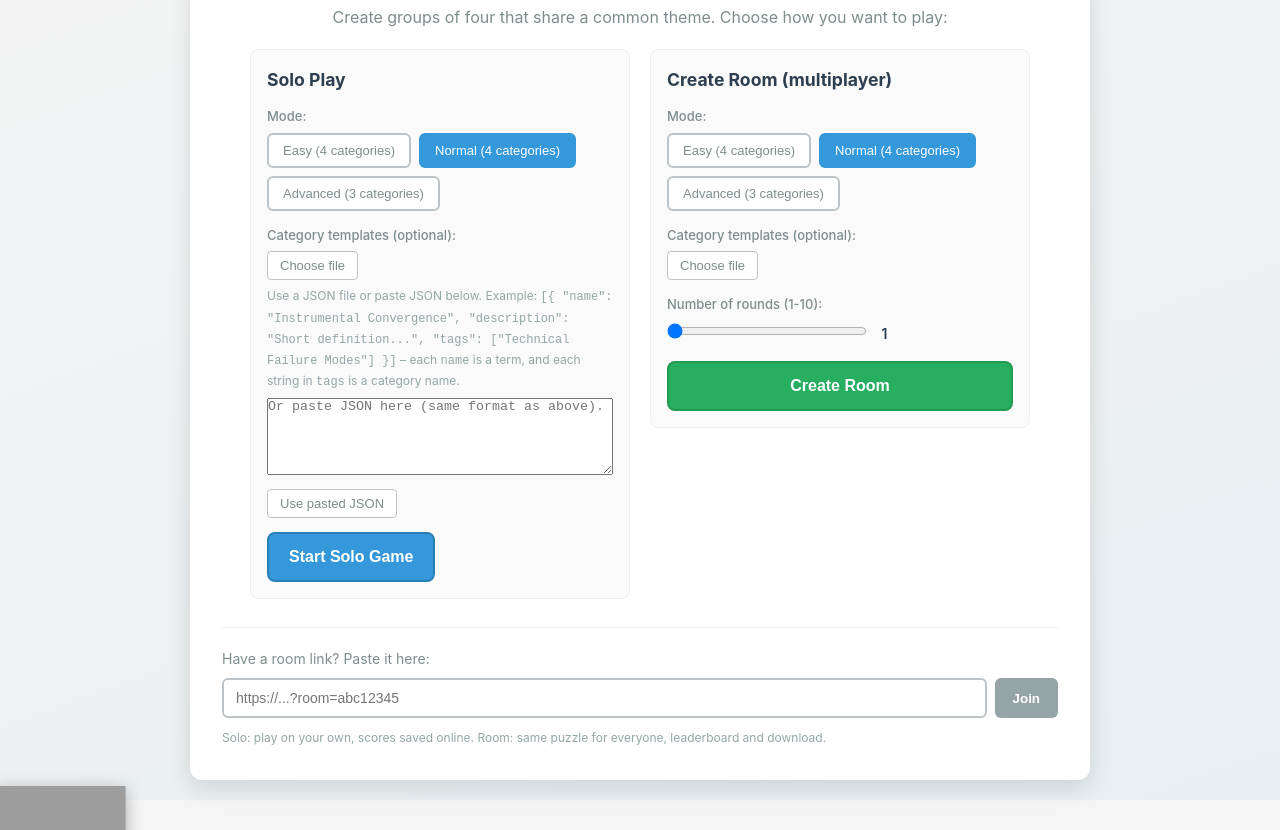
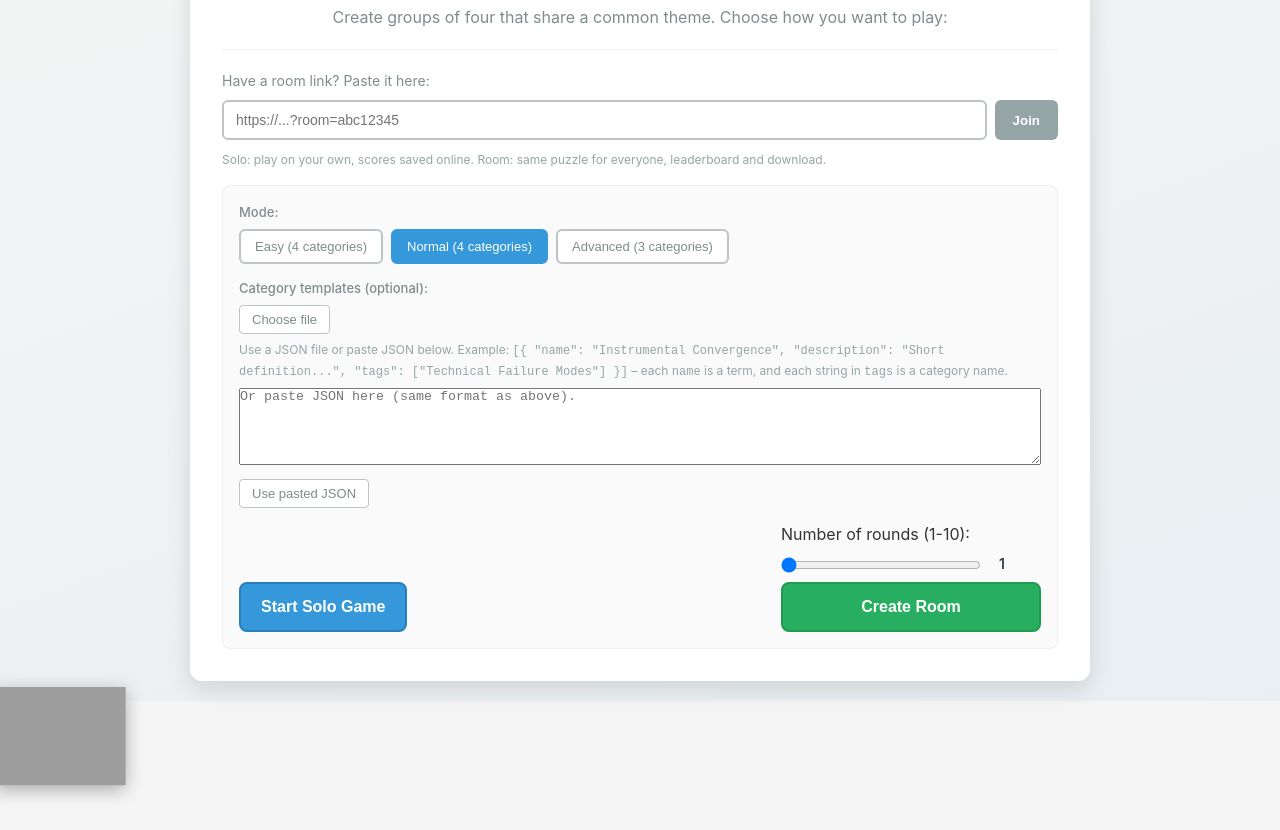
Before and after one commit to erkenovaj/ai-connections, a website: page index.html in a window 1280 px wide. Shown: the part 101-931 px from the top of the page. After the commit the page ends 832 px from the top, so only its background shows below. Drawn offline with Linux system fonts and the light colour scheme; grey boxes are pictures that could not be loaded.

Commit message:
changed the layout

```diff
--- a/css/style.css
+++ b/css/style.css
@@ -748,6 +748,37 @@ body {
     max-width: 380px;
 }
 
+/* Unified settings card on landing page */
+.welcome-settings {
+    border: 1px solid #ecf0f1;
+    border-radius: 8px;
+    padding: 16px;
+    background: #fafafa;
+    margin-top: 16px;
+}
+
+.welcome-actions {
+    display: flex;
+    flex-wrap: wrap;
+    align-items: flex-end;
+    justify-content: space-between;
+    gap: 16px;
+    margin-top: 12px;
+}
+
+.welcome-lobby-controls {
+    display: flex;
+    flex-direction: column;
+    gap: 6px;
+    min-width: 260px;
+}
+
+.welcome-rounds-row {
+    display: flex;
+    align-items: center;
+    gap: 8px;
+}
+
 .welcome-solo-section h3, .welcome-lobby-section h3 {
     font-size: 1.1rem;
     color: #2c3e50;
--- a/index.html
+++ b/index.html
@@ -16,17 +16,26 @@
         <div class="welcome-card">
             <h1>AI Safety Connections</h1>
             <p class="welcome-desc">Create groups of four that share a common theme. Choose how you want to play:</p>
-            <div class="welcome-choices">
-                <div class="welcome-solo-section">
-                    <h3>Solo Play</h3>
+
+            <div class="welcome-join">
+                <label for="welcome-room-link">Have a room link? Paste it here:</label>
+                <div class="welcome-join-row">
+                    <input type="text" id="welcome-room-link" placeholder="https://...?room=abc12345">
+                    <button type="button" class="welcome-join-btn" id="welcome-join-btn">Join</button>
+                </div>
+                <p class="welcome-hint">Solo: play on your own, scores saved online. Room: same puzzle for everyone, leaderboard and download.</p>
+            </div>
+
+            <div class="welcome-settings">
                 <div class="welcome-option-group">
                     <label>Mode:</label>
                     <div class="welcome-mode-toggle">
-                            <button type="button" class="welcome-mode-btn" data-mode="easy" data-regime="solo">Easy (4 categories)</button>
-                            <button type="button" class="welcome-mode-btn active" data-mode="normal" data-regime="solo">Normal (4 categories)</button>
-                            <button type="button" class="welcome-mode-btn" data-mode="advanced" data-regime="solo">Advanced (3 categories)</button>
+                        <button type="button" class="welcome-mode-btn" data-mode="easy">Easy (4 categories)</button>
+                        <button type="button" class="welcome-mode-btn active" data-mode="normal">Normal (4 categories)</button>
+                        <button type="button" class="welcome-mode-btn" data-mode="advanced">Advanced (3 categories)</button>
                     </div>
                 </div>
+
                 <div class="welcome-option-group">
                     <label for="solo-templates-file">Category templates (optional):</label>
                     <input type="file" id="solo-templates-file" accept=".json" style="display: none;">
@@ -40,39 +49,18 @@
                     <textarea id="templates-textarea" rows="5" style="width:100%; margin-top:6px;" placeholder='Or paste JSON here (same format as above).'></textarea>
                     <button type="button" class="welcome-file-btn" id="templates-apply-btn" style="margin-top:6px;">Use pasted JSON</button>
                 </div>
+
+                <div class="welcome-actions">
                     <button type="button" class="welcome-btn welcome-solo" id="welcome-solo">Start Solo Game</button>
-                </div>
-                <div class="welcome-lobby-section">
-                    <h3>Create Room (multiplayer)</h3>
-                    <div class="welcome-option-group">
-                        <label>Mode:</label>
-                        <div class="welcome-mode-toggle">
-                            <button type="button" class="welcome-mode-btn" data-mode="easy" data-regime="lobby">Easy (4 categories)</button>
-                            <button type="button" class="welcome-mode-btn active" data-mode="normal" data-regime="lobby">Normal (4 categories)</button>
-                            <button type="button" class="welcome-mode-btn" data-mode="advanced" data-regime="lobby">Advanced (3 categories)</button>
-                        </div>
-                    </div>
-                    <div class="welcome-option-group">
-                        <label for="lobby-templates-file">Category templates (optional):</label>
-                        <input type="file" id="lobby-templates-file" accept=".json" style="display: none;">
-                        <button type="button" class="welcome-file-btn" id="lobby-templates-btn">Choose file</button>
-                        <span id="lobby-templates-name" class="welcome-file-name"></span>
-                    </div>
-                    <div class="welcome-option-group">
+                    <div class="welcome-lobby-controls">
                         <label for="lobby-rounds">Number of rounds (1-10):</label>
+                        <div class="welcome-rounds-row">
                             <input type="range" id="lobby-rounds" min="1" max="10" value="1" class="welcome-rounds-slider">
                             <span id="lobby-rounds-value" class="welcome-rounds-value">1</span>
                         </div>
                         <button type="button" class="welcome-btn welcome-lobby-create" id="welcome-lobby-create">Create Room</button>
                     </div>
                 </div>
-            <div class="welcome-join">
-                <label for="welcome-room-link">Have a room link? Paste it here:</label>
-                <div class="welcome-join-row">
-                    <input type="text" id="welcome-room-link" placeholder="https://...?room=abc12345">
-                    <button type="button" class="welcome-join-btn" id="welcome-join-btn">Join</button>
-                </div>
-                <p class="welcome-hint">Solo: play on your own, scores saved online. Room: same puzzle for everyone, leaderboard and download.</p>
             </div>
         </div>
     </div>
--- a/js/game.js
+++ b/js/game.js
@@ -172,19 +172,15 @@ class AISafetyGame {
 
         document.querySelectorAll('.welcome-mode-btn').forEach(btn => {
             btn.onclick = (e) => {
-                const regime = e.target.dataset.regime;
                 const mode = e.target.dataset.mode;
-                document.querySelectorAll(`.welcome-mode-btn[data-regime="${regime}"]`).forEach(b => b.classList.remove('active'));
+                document.querySelectorAll('.welcome-mode-btn').forEach(b => b.classList.remove('active'));
                 e.target.classList.add('active');
-                if (regime === 'solo') this.gameMode = mode;
+                this.gameMode = mode;
             };
         });
 
         document.getElementById('solo-templates-btn').onclick = () => document.getElementById('solo-templates-file').click();
-        document.getElementById('lobby-templates-btn').onclick = () => document.getElementById('lobby-templates-file').click();
-
-        document.getElementById('solo-templates-file').onchange = (e) => this.handleTemplateFile(e, 'solo');
-        document.getElementById('lobby-templates-file').onchange = (e) => this.handleTemplateFile(e, 'lobby');
+        document.getElementById('solo-templates-file').onchange = (e) => this.handleTemplateFile(e);
 
         const roundsSlider = document.getElementById('lobby-rounds');
         const roundsValue = document.getElementById('lobby-rounds-value');
@@ -219,7 +215,7 @@ class AISafetyGame {
         }
     }
 
-    handleTemplateFile(event, regime) {
+    handleTemplateFile(event) {
         const file = event.target.files[0];
         if (!file) return;
         const reader = new FileReader();
@@ -234,22 +230,13 @@ class AISafetyGame {
                 });
                 // Accept: flat list of { name, description, tags: [...] }
                 this.customTemplates = json;
-                if (regime === 'solo') {
-                    document.getElementById('solo-templates-name').textContent = file.name;
-                } else {
-                    document.getElementById('lobby-templates-name').textContent = file.name;
-                }
+                document.getElementById('solo-templates-name').textContent = file.name;
             } catch (err) {
                 alert('Invalid JSON file. Expected an array of entries like { \"name\": \"Term\", \"description\": \"...\", \"tags\": [\"Category name\"] }.');
                 event.target.value = '';
             }
         };
         reader.readAsText(file);
-    }
-
-    getSelectedMode(regime) {
-        const btn = document.querySelector(`.welcome-mode-btn.active[data-regime="${regime}"]`);
-        return btn ? btn.dataset.mode : 'normal';
     }
 
     joinRoomFromInput() {
@@ -265,7 +252,7 @@ class AISafetyGame {
     }
 
     createRoomWithOptions() {
-        const mode = this.getSelectedMode('lobby');
+        const mode = this.gameMode || 'normal';
         const roundsInput = document.getElementById('lobby-rounds');
         if (!roundsInput) {
             alert('Error: Could not find rounds input');
@@ -286,8 +273,8 @@ class AISafetyGame {
     }
 
     startSolo() {
-        const mode = this.getSelectedMode('solo');
-        this.gameMode = mode;
+        const active = document.querySelector('.welcome-mode-btn.active');
+        this.gameMode = active ? active.dataset.mode : (this.gameMode || 'normal');
         const templates = this.customTemplates;
         if (templates) {
             this.customTemplates = templates;
```
Lines whose indentation alone changed are shown as unchanged.
